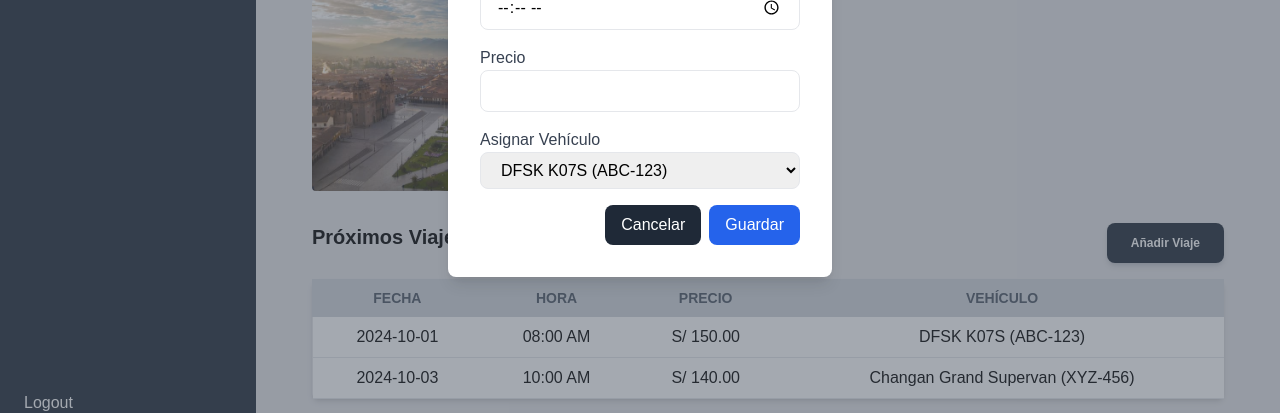
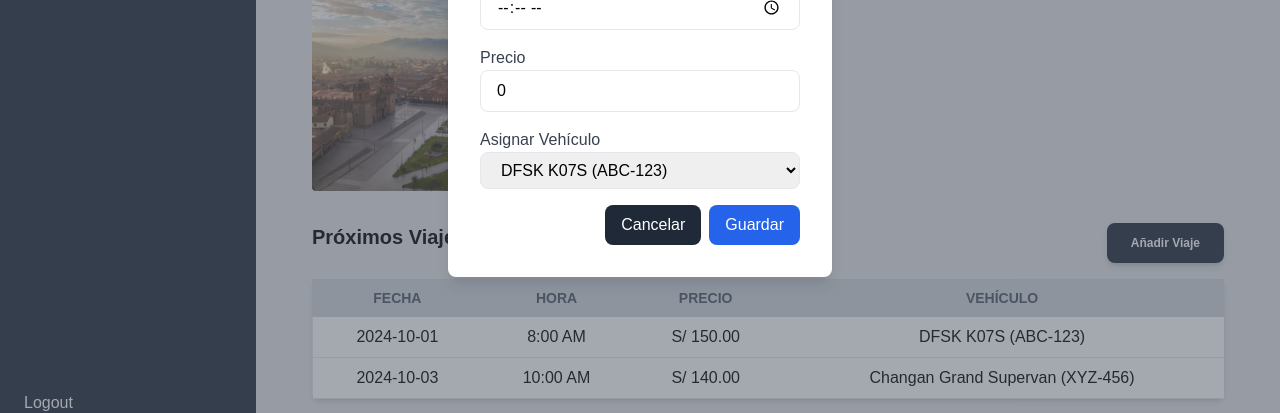
Before and after one commit to NextByte-Agile/frontend, a Next.js app: page /rutas/1 in a window 1280 px wide. Both pictures are taken after a click on the button "Añadir Viaje". Shown: the part 361-774 px from the top of the page. Built offline with nearby package versions, Linux system fonts and the light colour scheme.

Commit message:
add viajes en la tabla

```diff
--- a/public/data/viajes.ts
+++ b/public/data/viajes.ts
@@ -10,28 +10,28 @@ export const viajes: Viaje[] = [
   {
     rutaId: 1,
     fecha: "2024-10-01",
-    hora: "08:00 AM",
+    hora: "08:00",
     precio: 150.0,
     vehiculoId: 1,
   },
   {
     rutaId: 1,
     fecha: "2024-10-03",
-    hora: "10:00 AM",
+    hora: "10:00",
     precio: 140.0,
     vehiculoId: 2,
   },
   {
     rutaId: 2,
     fecha: "2024-10-05",
-    hora: "09:00 AM",
+    hora: "09:00",
     precio: 80.0,
     vehiculoId: 3,
   },
   {
     rutaId: 2,
     fecha: "2024-10-07",
-    hora: "11:00 AM",
+    hora: "16:00",
     precio: 85.0,
     vehiculoId: 1,
   },
--- a/src/app/rutas/[id]/page.tsx
+++ b/src/app/rutas/[id]/page.tsx
@@ -2,7 +2,7 @@
 import { useRouter } from "next/navigation";
 import { useEffect, useState } from "react";
 import { rutas } from "../../../../public/data/rutas";
-import { viajes } from "../../../../public/data/viajes";
+import { Viaje, viajes as initialViajes } from "../../../../public/data/viajes";
 import vehiculos from "../../../../public/data/vehiculos";
 import Image from "next/image";
 import { FaArrowLeft } from "react-icons/fa";
@@ -13,9 +13,19 @@ export default function RutaDetailPage({ params }: { params: { id: string } }) {
 
   const ruta = rutas.find((r) => r.id === rutaId);
 
-  const viajesDeRuta = viajes.filter((viaje) => viaje.rutaId === rutaId);
-
+  const [viajes, setViajes] = useState<Viaje[]>(
+    initialViajes.filter((viaje) => viaje.rutaId === rutaId)
+  );
   const [isPopupOpen, setIsPopupOpen] = useState(false);
+  const initialNewViajeState = {
+    fecha: "",
+    hora: "",
+    precio: 0,
+    vehiculoId: vehiculos[0]?.id || 0,
+  };
+  const [newViaje, setNewViaje] =
+    useState<Omit<Viaje, "rutaId">>(initialNewViajeState);
+  const [error, setError] = useState<string | null>(null);
 
   useEffect(() => {
     if (!ruta) {
@@ -26,11 +36,65 @@ export default function RutaDetailPage({ params }: { params: { id: string } }) {
   if (!ruta) return null;
 
   const handleAddViajeClick = () => {
+    setNewViaje(initialNewViajeState); // Reset form fields
+    setError(null); // Reset error
     setIsPopupOpen(true);
   };
 
   const handleClosePopup = () => {
     setIsPopupOpen(false);
+  };
+
+  const handleInputChange = (
+    e: React.ChangeEvent<HTMLInputElement | HTMLSelectElement>
+  ) => {
+    const { name, value } = e.target;
+    setNewViaje((prev) => ({
+      ...prev,
+      [name]:
+        name === "precio" || name === "vehiculoId" ? Number(value) : value,
+    }));
+  };
+
+  const handleFormSubmit = (e: React.FormEvent) => {
+    e.preventDefault();
+    if (!isValidDateTime(newViaje.fecha, newViaje.hora)) {
+      setError("La fecha y hora deben ser posteriores a la actual.");
+      return;
+    }
+    if (newViaje.precio < 0) {
+      setError("El precio no puede ser negativo.");
+      return;
+    }
+    const viajeToAdd = { ...newViaje, rutaId };
+    setViajes((prev) => {
+      const updatedViajes = [...prev, viajeToAdd];
+      updatedViajes.sort((a, b) => {
+        const dateA = new Date(`${a.fecha}T${a.hora}`);
+        const dateB = new Date(`${b.fecha}T${b.hora}`);
+        return dateA.getTime() - dateB.getTime();
+      });
+      return updatedViajes;
+    });
+    setIsPopupOpen(false);
+  };
+
+  const isValidDateTime = (fecha: string, hora: string) => {
+    const now = new Date();
+    const [year, month, day] = fecha.split("-").map(Number);
+    const [hours, minutes] = hora.split(":").map(Number);
+    const selectedDate = new Date(year, month - 1, day, hours, minutes);
+    return selectedDate > now;
+  };
+
+  const formatTime = (time: string) => {
+    const [hours, minutes] = time.split(":").map(Number);
+    if (isNaN(hours) || isNaN(minutes)) {
+      return "Hora inválida";
+    }
+    const period = hours >= 12 ? "PM" : "AM";
+    const formattedHours = hours % 12 || 12;
+    return `${formattedHours}:${minutes.toString().padStart(2, "0")} ${period}`;
   };
 
   return (
@@ -70,7 +134,7 @@ export default function RutaDetailPage({ params }: { params: { id: string } }) {
           Añadir Viaje
         </button>
       </div>
-      {viajesDeRuta.length > 0 ? (
+      {viajes.length > 0 ? (
         <table className="w-full shadow-md rounded-md border-collapse table-auto">
           <thead>
             <tr className="uppercase text-sm">
@@ -89,7 +153,7 @@ export default function RutaDetailPage({ params }: { params: { id: string } }) {
             </tr>
           </thead>
           <tbody>
-            {viajesDeRuta.map((viaje, index) => {
+            {viajes.map((viaje, index) => {
               const vehiculo = vehiculos.find((v) => v.id === viaje.vehiculoId);
               return (
                 <tr
@@ -97,7 +161,9 @@ export default function RutaDetailPage({ params }: { params: { id: string } }) {
                   className="border-b text-center bg-white lg:hover:bg-gray-100"
                 >
                   <td className="py-2 px-4 border-b">{viaje.fecha}</td>
-                  <td className="py-2 px-4 border-b">{viaje.hora}</td>
+                  <td className="py-2 px-4 border-b">
+                    {formatTime(viaje.hora)}
+                  </td>
                   <td className="py-2 px-4 border-b">
                     S/ {viaje.precio.toFixed(2)}
                   </td>
@@ -119,11 +185,14 @@ export default function RutaDetailPage({ params }: { params: { id: string } }) {
         <div className="fixed inset-0 bg-gray-600 bg-opacity-50 flex justify-center items-center">
           <div className="bg-white p-8 rounded-lg shadow-lg">
             <h2 className="text-xl font-bold mb-4">Añadir Viaje</h2>
-            <form>
+            <form onSubmit={handleFormSubmit}>
               <div className="mb-4">
                 <label className="block text-gray-700">Fecha</label>
                 <input
                   type="date"
+                  name="fecha"
+                  value={newViaje.fecha}
+                  onChange={handleInputChange}
                   className="w-full px-4 py-2 border rounded-lg"
                 />
               </div>
@@ -131,6 +200,9 @@ export default function RutaDetailPage({ params }: { params: { id: string } }) {
                 <label className="block text-gray-700">Hora</label>
                 <input
                   type="time"
+                  name="hora"
+                  value={newViaje.hora}
+                  onChange={handleInputChange}
                   className="w-full px-4 py-2 border rounded-lg"
                 />
               </div>
@@ -138,12 +210,20 @@ export default function RutaDetailPage({ params }: { params: { id: string } }) {
                 <label className="block text-gray-700">Precio</label>
                 <input
                   type="number"
+                  name="precio"
+                  value={newViaje.precio}
+                  onChange={handleInputChange}
                   className="w-full px-4 py-2 border rounded-lg"
                 />
               </div>
               <div className="mb-4">
                 <label className="block text-gray-700">Asignar Vehículo</label>
-                <select className="w-full px-4 py-2 border rounded-lg">
+                <select
+                  name="vehiculoId"
+                  value={newViaje.vehiculoId}
+                  onChange={handleInputChange}
+                  className="w-full px-4 py-2 border rounded-lg"
+                >
                   {vehiculos.map((vehiculo) => (
                     <option key={vehiculo.id} value={vehiculo.id}>
                       {vehiculo.brand} {vehiculo.model} ({vehiculo.plate})
@@ -151,6 +231,7 @@ export default function RutaDetailPage({ params }: { params: { id: string } }) {
                   ))}
                 </select>
               </div>
+              {error && <p className="text-red-500">{error}</p>}
               <div className="flex justify-end">
                 <button
                   type="button"
```
